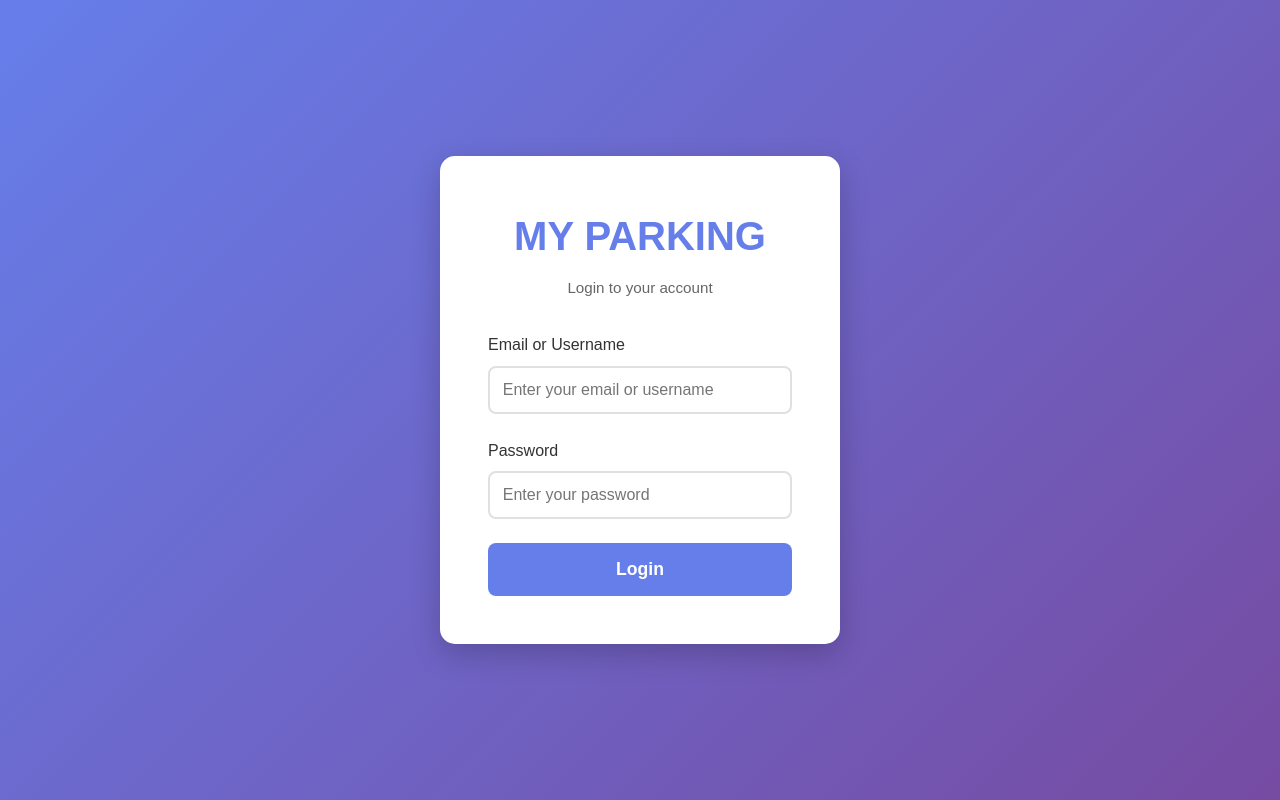
After one commit to Abdullah-saggaf/Webeng, a PHP site: page /module01/login.php in a window 1280 px wide. The commit adds this page. Run offline with PHP 8.4, Linux system fonts and the light colour scheme.

Commit message:
Fix: Implement login/logout system and reorganize files
- Add session-based authentication with login functionality
- Implement logout handler in login.php with query parameter
- Move login.php to module01 folder
- Update all redirect paths for dashboard pages
- Fix password column size (VARCHAR(50) to VARCHAR(255)) to support bcrypt hashes
- Update db_functions.php to support both email and username login
- Update logout links in admin.php, staff.php, and user.php
- Clean up test files and unnecessary configurations

```diff
--- a/MyParking-System/admin.html
+++ b/MyParking-System/admin.php
@@ -18,7 +18,7 @@
     <!-- Header -->
     <header class="header">
         <div class="header-content">
-            <a href="admin.html" class="logo">MY PARKING</a>
+            <a href="admin.php" class="logo">MY PARKING</a>
 
             <nav class="nav">
                 <a href="#dashboard">Dashboard</a>
@@ -26,7 +26,7 @@
                 <a href="#system-settings">System Settings</a>
                 <a href="#analytics">Analytics</a>
                 <a href="#reports">Reports</a>
-                <a href="#logout">Logout</a>
+                <a href="module01/login.php?logout=1">Logout</a>
             </nav>
         </div>
     </header>
--- /dev/null
+++ b/MyParking-System/module01/login.php
@@ -0,0 +1,209 @@
+<?php
+session_start();
+
+// Handle logout
+if (isset($_GET['logout'])) {
+    $_SESSION = array();
+    if (isset($_COOKIE[session_name()])) {
+        setcookie(session_name(), '', time() - 3600, '/');
+    }
+    session_destroy();
+    header("Location: login.php");
+    exit();
+}
+
+// Redirect if already logged in
+if (isset($_SESSION['user_id'])) {
+    switch ($_SESSION['user_type']) {
+        case 'admin':
+        case 'Admin':
+            header("Location: ../admin.php");
+            exit();
+        case 'staff':
+        case 'Staff':
+            header("Location: ../staff.php");
+            exit();
+        default:
+            header("Location: ../user.php");
+            exit();
+    }
+}
+
+require_once '../../database/db_functions.php';
+
+$error_message = '';
+
+// Handle login form submission
+if ($_SERVER['REQUEST_METHOD'] === 'POST') {
+    $email = trim($_POST['email'] ?? '');
+    $password = $_POST['password'] ?? '';
+
+    if (empty($email) || empty($password)) {
+        $error_message = 'Please enter both email and password';
+    } else {
+        // Try to authenticate user
+        $user = verifyUserLogin($email, $password);
+
+        if ($user) {
+            // Login successful - set session variables
+            $_SESSION['user_id'] = $user['user_ID'];
+            $_SESSION['username'] = $user['username'];
+            $_SESSION['email'] = $user['email'];
+            $_SESSION['user_type'] = $user['user_type'];
+
+            // Redirect based on user type
+            switch ($user['user_type']) {
+                case 'admin':
+                case 'Admin':
+                    header("Location: ../admin.php");
+                    exit();
+                case 'staff':
+                case 'Staff':
+                    header("Location: ../staff.php");
+                    exit();
+                default:
+                    header("Location: ../user.php");
+                    exit();
+            }
+        } else {
+            $error_message = 'Invalid email/username or password';
+        }
+    }
+}
+?>
+<!DOCTYPE html>
+<html lang="en">
+
+<head>
+    <meta charset="utf-8">
+    <meta name="viewport" content="width=device-width, initial-scale=1, shrink-to-fit=no">
+    <meta name="description" content="MyParking - Login">
+    <meta name="author" content="MyParking Team">
+
+    <title>MyParking - Login</title>
+
+    <!-- CSS File -->
+    <link rel="stylesheet" href="../assets/fonts/style.css">
+
+    <style>
+        /* Login Page Specific Styles */
+        html, body {
+            height: 100%;
+        }
+
+        body {
+            margin: 0;
+            padding: 0;
+            min-height: 100vh;
+            background: linear-gradient(135deg, #667eea 0%, #764ba2 100%);
+            display: flex;
+            justify-content: center;
+            align-items: center;
+        }
+
+        .login-container {
+            background: white;
+            padding: 3rem;
+            border-radius: 15px;
+            box-shadow: 0 10px 30px rgba(0,0,0,0.2);
+            width: 100%;
+            max-width: 400px;
+        }
+
+        .login-logo {
+            text-align: center;
+            font-size: 2.5rem;
+            font-weight: bold;
+            color: #667eea;
+            margin-bottom: 0.5rem;
+        }
+
+        .login-subtitle {
+            text-align: center;
+            color: #666;
+            margin-bottom: 2rem;
+            font-size: 0.95rem;
+        }
+
+        .form-group {
+            margin-bottom: 1.5rem;
+        }
+
+        .form-group label {
+            display: block;
+            margin-bottom: 0.5rem;
+            color: #333;
+            font-weight: 500;
+        }
+
+        .form-group input {
+            width: 100%;
+            padding: 0.8rem;
+            border: 2px solid #e0e0e0;
+            border-radius: 8px;
+            font-size: 1rem;
+            transition: border-color 0.3s;
+        }
+
+        .form-group input:focus {
+            outline: none;
+            border-color: #667eea;
+        }
+
+        .error-message {
+            background: #ffebee;
+            color: #c62828;
+            padding: 0.8rem;
+            border-radius: 8px;
+            margin-bottom: 1rem;
+            text-align: center;
+            font-size: 0.9rem;
+        }
+
+        .login-btn {
+            width: 100%;
+            padding: 1rem;
+            background: #667eea;
+            color: white;
+            border: none;
+            border-radius: 8px;
+            font-size: 1.1rem;
+            font-weight: bold;
+            cursor: pointer;
+            transition: background 0.3s;
+        }
+
+        .login-btn:hover {
+            background: #5568d3;
+        }
+
+    </style>
+</head>
+
+<body>
+
+    <div class="login-container">
+        <div class="login-logo">MY PARKING</div>
+        <div class="login-subtitle">Login to your account</div>
+
+        <?php if (!empty($error_message)): ?>
+            <div class="error-message"><?php echo htmlspecialchars($error_message); ?></div>
+        <?php endif; ?>
+
+        <form action="login.php" method="POST">
+            <div class="form-group">
+                <label for="email">Email or Username</label>
+                <input type="text" id="email" name="email" required placeholder="Enter your email or username">
+            </div>
+
+            <div class="form-group">
+                <label for="password">Password</label>
+                <input type="password" id="password" name="password" required placeholder="Enter your password">
+            </div>
+
+            <button type="submit" class="login-btn">Login</button>
+        </form>
+    </div>
+
+</body>
+</html>
--- a/MyParking-System/staff.html
+++ b/MyParking-System/staff.php
@@ -18,7 +18,7 @@
     <!-- Header -->
     <header class="header">
         <div class="header-content">
-            <a href="staff.html" class="logo">MY PARKING</a>
+            <a href="staff.php" class="logo">MY PARKING</a>
 
             <nav class="nav">
                 <a href="#dashboard">Dashboard</a>
@@ -26,7 +26,7 @@
                 <a href="#traffic-management">Traffic Control</a>
                 <a href="#reports">Reports</a>
                 <a href="#violations">Violations</a>
-                <a href="#logout">Logout</a>
+                <a href="module01/login.php?logout=1">Logout</a>
             </nav>
         </div>
     </header>
--- a/MyParking-System/user.html
+++ b/MyParking-System/user.php
@@ -18,7 +18,7 @@
     <!-- Header -->
     <header class="header">
         <div class="header-content">
-            <a href="index.html" class="logo">MY PARKING</a>
+            <a href="user.php" class="logo">MY PARKING</a>
 
             <nav class="nav">
                 <a href="#dashboard">Dashboard</a>
@@ -26,7 +26,7 @@
                 <a href="#my-vehicles">My Vehicles</a>
                 <a href="#parking-history">History</a>
                 <a href="#profile">Profile</a>
-                <a href="#logout">Logout</a>
+                <a href="module01/login.php?logout=1">Logout</a>
             </nav>
         </div>
     </header>
--- a/database/db_functions.php
+++ b/database/db_functions.php
@@ -41,8 +41,17 @@ function getUserByEmail($email) {
     return $stmt->fetch();
 }
 
-function verifyUserLogin($email, $password) {
-    $user = getUserByEmail($email);
+function verifyUserLogin($email_or_username, $password) {
+    $db = getDB();
+    // Check both email and username
+    $sql = "SELECT * FROM User WHERE email = :identifier OR username = :identifier2";
+    $stmt = $db->prepare($sql);
+    $stmt->execute([
+        ':identifier' => $email_or_username,
+        ':identifier2' => $email_or_username
+    ]);
+    $user = $stmt->fetch();
+
     if ($user && password_verify($password, $user['password'])) {
         return $user;
     }
```
Also changed, not shown: test_db.php (deleted, +0 -159 lines), hello.php (deleted), hi.php (deleted), 1 other file.
